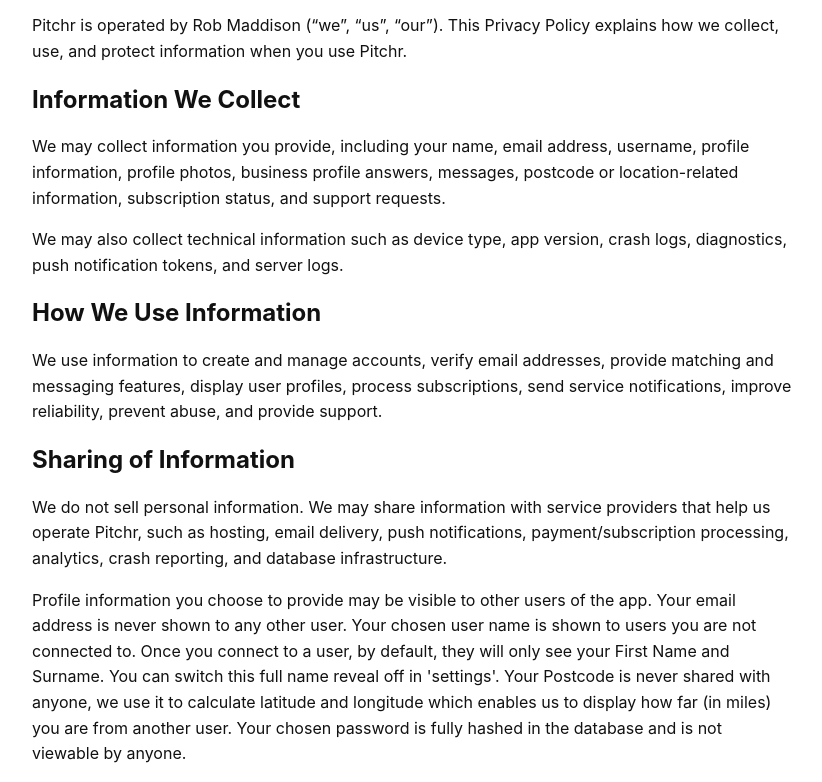
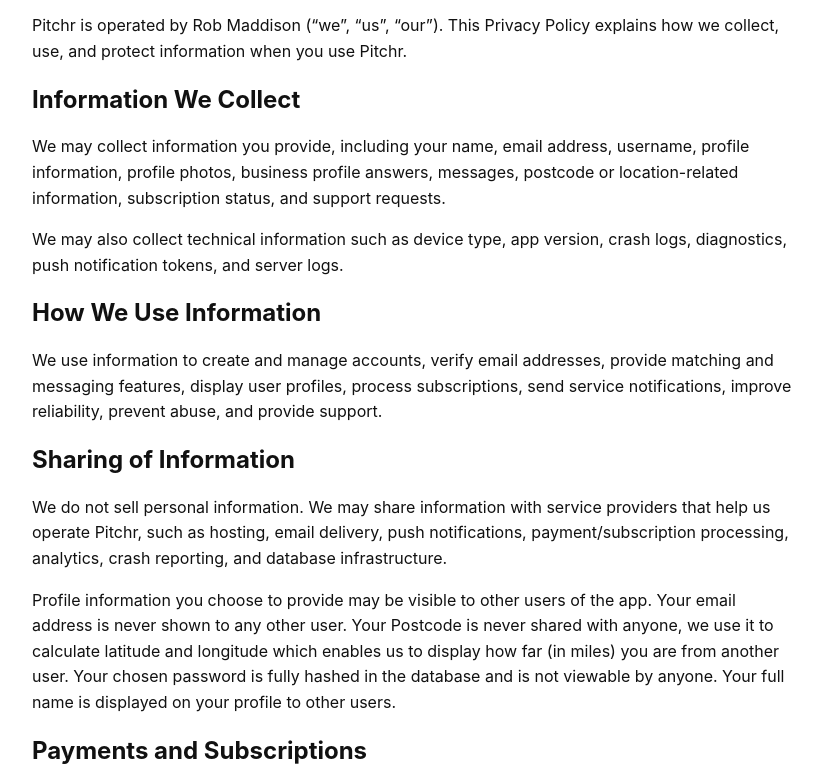
Before and after one commit to purpleha2e/pitchr_privacy_policy, a plain HTML site: page privacy-policy/index.html in a window 1280 px wide. Shown: the part 151-933 px from the top of the page, without its empty margins (228-1050 px from the left). Drawn offline with Linux system fonts and the light colour scheme.

Commit message:
Update index.html
Removed full name hide mechanism

```diff
--- a/privacy-policy/index.html
+++ b/privacy-policy/index.html
@@ -44,10 +44,9 @@
     infrastructure.</p>
 
     <p>Profile information you choose to provide may be visible to other users of the app. Your email address is never shown
-    to any other user. Your chosen user name is shown to users you are not connected to. Once you connect to a user, by default,
-    they will only see your First Name and Surname. You can switch this full name reveal off in 'settings'. Your Postcode is
-    never shared with anyone, we use it to calculate latitude and longitude which enables us to display how far (in miles) you
-    are from another user. Your chosen password is fully hashed in the database and is not viewable by anyone.</p>
+    to any other user. Your Postcode is never shared with anyone, we use it to calculate latitude and longitude which enables
+    us to display how far (in miles) you are from another user. Your chosen password is fully hashed in the database and is
+    not viewable by anyone. Your full name is displayed on your profile to other users.</p>
 
     <h2>Payments and Subscriptions</h2>
     <p>If you purchase a subscription through the App Store, payment is handled by Apple. We may receive subscription status
```
